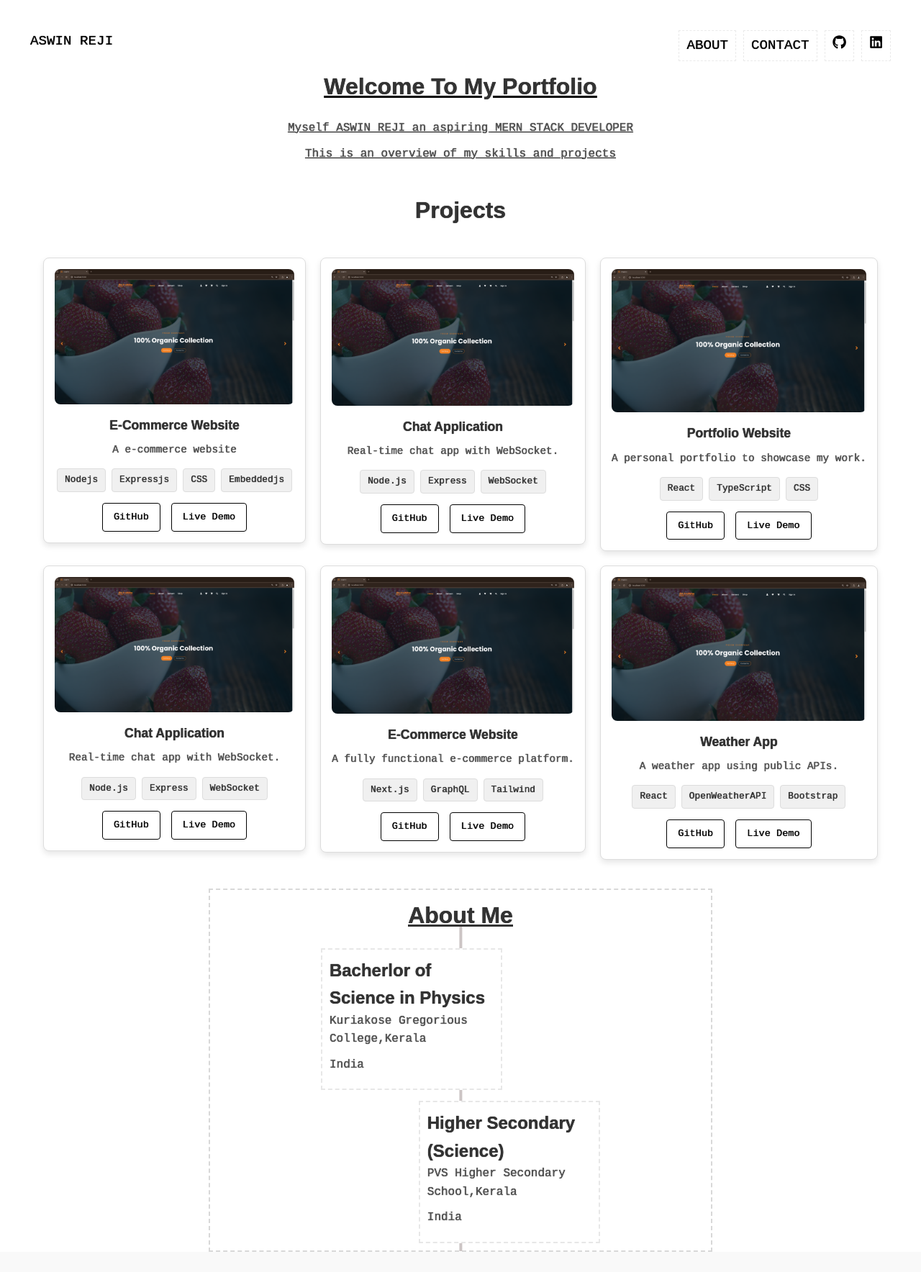
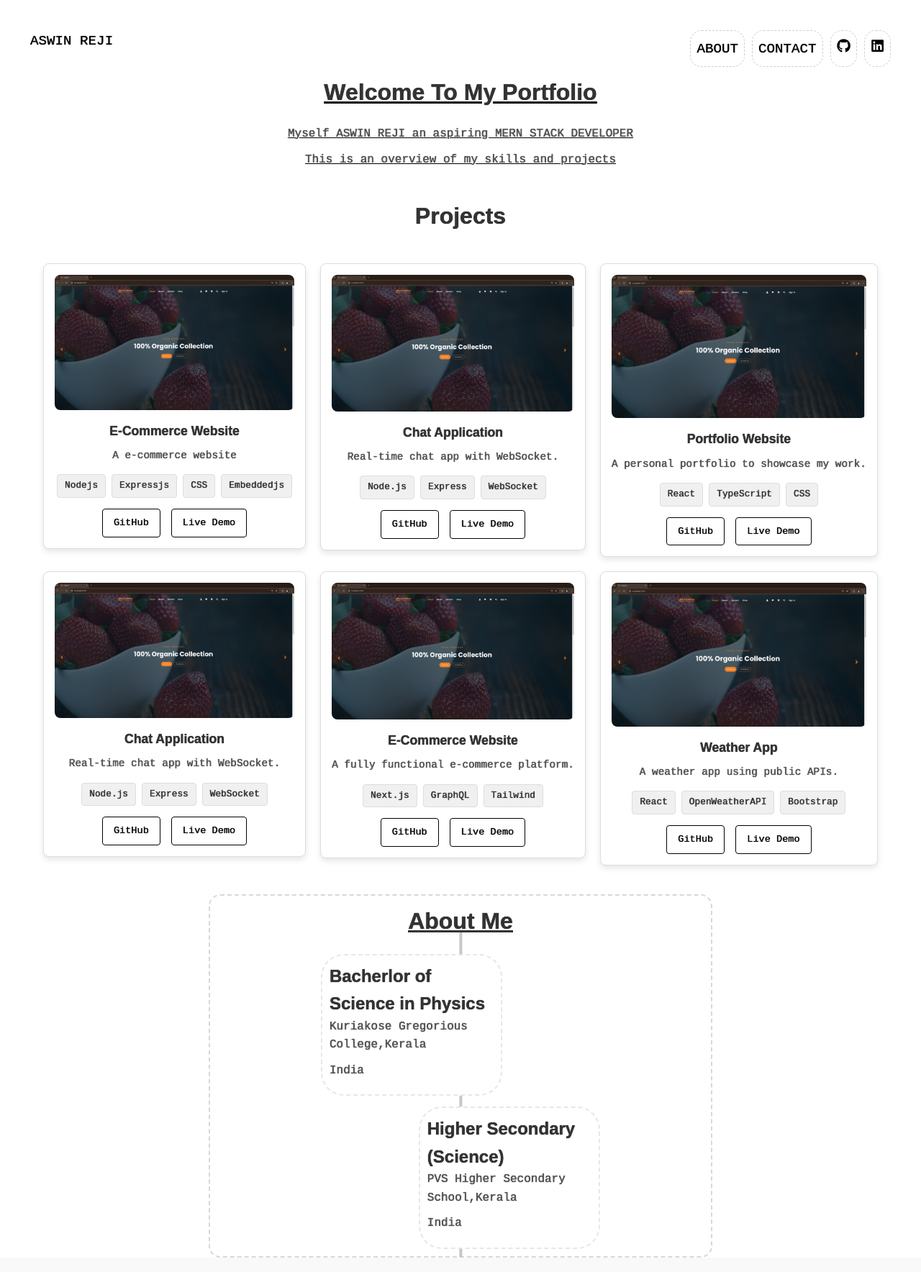
Before and after one commit to dev-aswinreji/portfolio, a React app: page / in a window 1280 px wide. Shown: the whole page at 72% size. Built offline with nearby package versions, Linux system fonts and the light colour scheme; the HTML template or start-up script is replaced by a standard one.

Commit message:
fix: made changes in navbar and about.css

```diff
--- a/src/components/navbar/navbar.css
+++ b/src/components/navbar/navbar.css
@@ -26,10 +26,12 @@
   }
 
   .nav-icon {
+    border-radius: 1rem;
     text-decoration: none;
     color: #000000;
-    border: 1px dashed #cfcece6b;
-    padding: 5px 10px;
+    border: 1px dashed #cfcece;
+    padding: 8px 8px;
+    padding-top: 10px;
   }
 
   .nav-icon:hover {
--- a/src/pages/about/about.css
+++ b/src/pages/about/about.css
@@ -8,6 +8,7 @@
   padding: 10px;
   position: relative;
   border: 2px dashed  #d8d8d8;
+  border-radius: 1rem;
 }
 
 .about-container::before {
@@ -49,6 +50,7 @@
 .education-item-content {
   border: 2px dashed #e7e7e7;
   padding: 10px;
+  border-radius: 2rem;
   max-width: 65%;
   font-size: 0.9rem;
   text-align: left;
```
